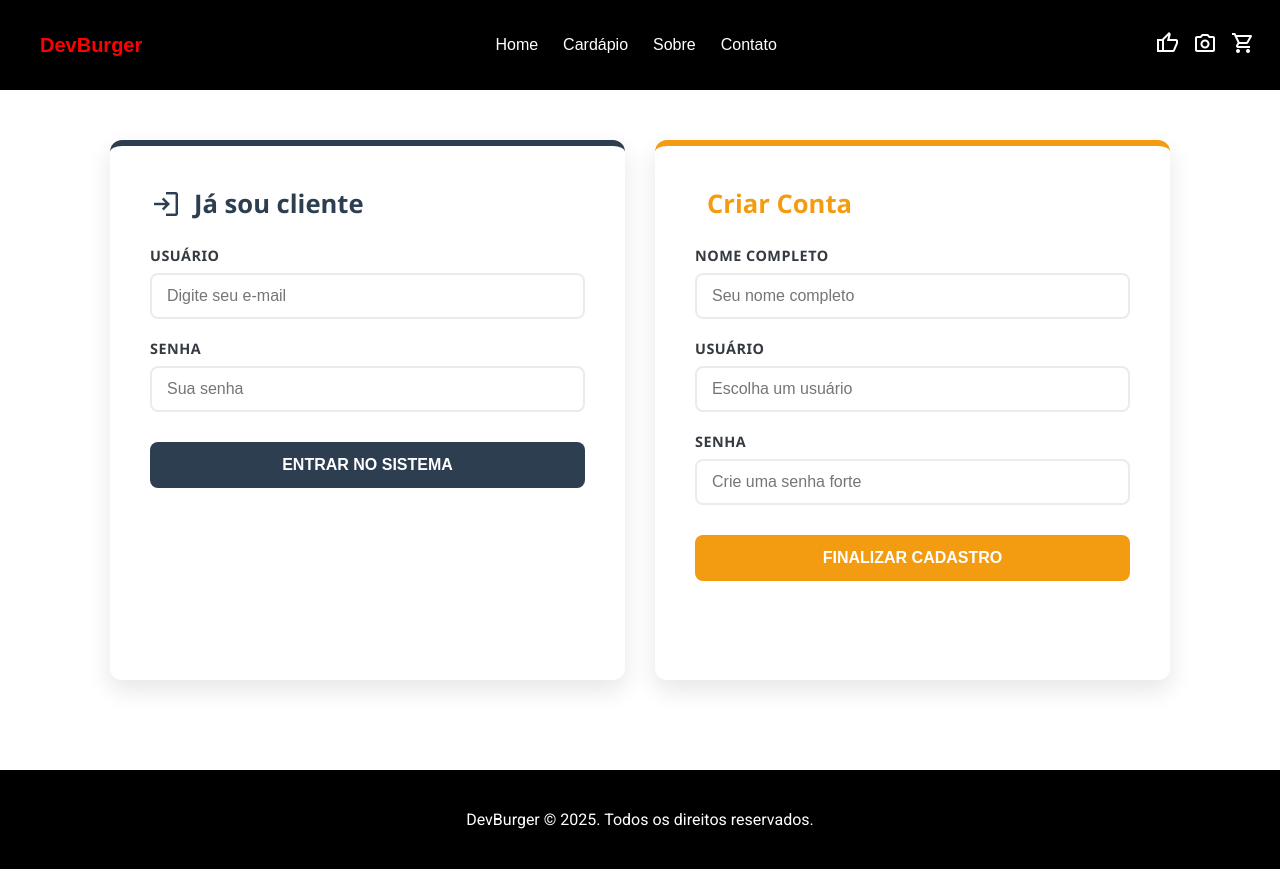
After one commit to Carlos-Daniel-Dantas/DevBurguer, a Flask app: template templates/login.html in a window 1280 px wide. The commit adds this page. Run offline with Flask 3, Linux system fonts and the light colour scheme; the template is opened without the code that fills it, so the values that code supplies are empty.

Commit message:
Add: Função cadastrar e login de úsuario feita, também carrinho de itens inserido usando js.

```diff
--- a/app.py
+++ b/app.py
@@ -1,7 +1,10 @@
-from flask import Flask, render_template
+from flask import Flask, render_template, request, redirect, session
 from model.produto import capturando_produtos, capturando_destaques, capturando_produto
+from model.usuarios import Usuarios
 
 app = Flask(__name__)
+
+app.secret_key = "banana_loca"
 
 @app.route("/")
 def pagina_principal():
@@ -11,9 +14,6 @@ def pagina_principal():
 
     return render_template("index.html", produtos = produtos, destaques = destaques)
 
-
-
-
 @app.route("/pagina2/<codigo>")
 def pagina_pagina2(codigo):
 
@@ -21,6 +21,41 @@ def pagina_pagina2(codigo):
 
     return render_template("pagina2.html", rcp = rcp)
 
+@app.route("/cadastrar", methods=["GET"])
+def cadastrar():
+
+    usuario = request.form.get("usuario")
+    senha = request.form.get("senha")
+    nome = request.form.get ("nome")
+
+    novo_usuario = Usuarios(usuario, senha, nome)
+    novo_usuario.cadastrar()
+
+    return render_template("/login.html")
+
+@app.route("/login/usuario", methods=["POST"])
+def pagina_login():
+    usuario = request.form.get("usuario")
+    senha = request.form.get("senha")
+
+    resultado = usuario.logar(usuario, senha)
+    return render_template("login.html")
+
+    if not resultado:
+        session["usuario_logado"] = resultado
+        return redirect()
+
+@app.route('/carrinho')
+def ver_carrinho():
+    # Pega a lista de produtos da sessão, ou uma lista vazia se não houver nada
+    itens = session.get('carrinho', [])
+
+    # Calcula o total (convertendo para float se necessário)
+    total = sum(float(str(item['preco']).replace(',', '.')) for item in itens)
+
+    return render_template('carrinho.html', carrinho=itens, total=f"{total:.2f}".replace('.', ','))
+
+
 
 if __name__=="__main__":
     app.run(debug=True)
--- a/templates/layout.html
+++ b/templates/layout.html
@@ -7,27 +7,130 @@
 
     <link rel="preconnect" href="https://fonts.googleapis.com" />
     <link rel="preconnect" href="https://fonts.gstatic.com" crossorigin />
-    <link
-      href="https://fonts.googleapis.com/css2?family=Roboto:wght@400;700&family=Oswald:wght@500&display=swap"
-      rel="stylesheet"
-    />
-    <link
-      rel="stylesheet"
-      href="https://fonts.googleapis.com/css2?family=Material+Symbols+Outlined:opsz,wght,FILL,GRAD@24,400,0,0"
-    />
+    <link href="https://fonts.googleapis.com/css2?family=Roboto:wght@400;700&family=Oswald:wght@500&display=swap" rel="stylesheet" />
+    <link rel="stylesheet" href="https://fonts.googleapis.com/css2?family=Material+Symbols+Outlined:opsz,wght,FILL,GRAD@24,400,0,0" />
 
-<!-- Incluir os links para CSS (pode ter mais arquivos ou arquivos com nomes diferentes) -->
     <link rel="stylesheet" href="/static/css/reset.css" />
     <link rel="stylesheet" href="/static/css/variables.css" />
     <link rel="stylesheet" href="/static/css/main.css" />
     <link rel="stylesheet" href="/static/css/media.css" />
 
-    {% block css_adicional %}
-    {% endblock %}
+    <style>
+        /* CSS INTERNO PARA O CARRINHO */
+
+        /* Sidebar - Escondida por padrão à direita */
+        .cart-sidebar {
+            position: fixed;
+            top: 0;
+            right: -100%; /* Escondido fora da tela */
+            width: 350px;
+            height: 100%;
+            background-color: #fff;
+            box-shadow: -5px 0 15px rgba(0,0,0,0.2);
+            z-index: 1000;
+            transition: right 0.4s ease;
+            display: flex;
+            flex-direction: column;
+            color: #333;
+        }
+
+        /* Quando a sidebar estiver ativa */
+        .cart-sidebar.active {
+            right: 0;
+        }
+
+        .cart-sidebar__header {
+            padding: 20px;
+            background-color: #f8f8f8;
+            display: flex;
+            justify-content: space-between;
+            align-items: center;
+            border-bottom: 1px solid #ddd;
+        }
+
+        .cart-sidebar__header h3 {
+            margin: 0;
+            font-family: 'Oswald', sans-serif;
+        }
+
+        .cart-sidebar__close {
+            background: none;
+            border: none;
+            cursor: pointer;
+            color: #ff4d4d;
+        }
+
+        .cart-sidebar__content {
+            flex-grow: 1;
+            padding: 20px;
+            overflow-y: auto;
+        }
+
+        .cart-sidebar__list {
+            list-style: none;
+            padding: 0;
+        }
+
+        .cart-sidebar__list li {
+            display: flex;
+            justify-content: space-between;
+            padding: 10px 0;
+            border-bottom: 1px solid #eee;
+            font-family: 'Roboto', sans-serif;
+        }
+
+        .cart-sidebar__footer {
+            padding: 20px;
+            border-top: 1px solid #ddd;
+        }
+
+        .btn-finalize {
+            width: 100%;
+            padding: 15px;
+            background-color: #28a745;
+            color: white;
+            border: none;
+            border-radius: 5px;
+            font-weight: bold;
+            cursor: pointer;
+            transition: background 0.3s;
+        }
+
+        .btn-finalize:hover {
+            background-color: #218838;
+        }
+
+        /* Overlay - Fundo escuro atrás da sidebar */
+        .cart-overlay {
+            position: fixed;
+            top: 0;
+            left: 0;
+            width: 100%;
+            height: 100%;
+            background: rgba(0,0,0,0.5);
+            display: none;
+            z-index: 999;
+        }
+
+        .cart-overlay.active {
+            display: block;
+        }
+
+        .cart-empty {
+            text-align: center;
+            color: #777;
+            margin-top: 20px;
+        }
+
+        /* Ajuste do cursor para o ícone */
+        .header__icon {
+            cursor: pointer;
+        }
+    </style>
+
+    {% block css_adicional %}{% endblock %}
 </head>
 <body>
-
-  <!-- Header e Navbar -->
 
 <header class="header">
     <div class="header__container">
@@ -35,28 +138,19 @@
 
         <nav class="header__nav">
             <ul class="header__menu">
-        <li class="header__item">
-          <a href="#" class="header__link">Home</a>
-        </li>
-        <li class="header__item">
-          <a href="#menu" class="header__link">Cardápio</a>
-        </li>
-        <li class="header__item">
-          <a href="#" class="header__link">Sobre</a>
-        </li>
-        <li class="header__item">
-          <a href="#" class="header__link">Contato</a>
-        </li>
+                <li class="header__item"><a href="#" class="header__link">Home</a></li>
+                <li class="header__item"><a href="#menu" class="header__link">Cardápio</a></li>
+                <li class="header__item"><a href="#" class="header__link">Sobre</a></li>
+                <li class="header__item"><a href="#" class="header__link">Contato</a></li>
             </ul>
         </nav>
 
         <div class="header__social">
-      <a href="#" class="header__icon"
-        ><span class="material-symbols-outlined">thumb_up</span></a
-      >
-      <a href="#" class="header__icon"
-        ><span class="material-symbols-outlined">photo_camera</span></a
-      >
+            <a href="#" class="header__icon"><span class="material-symbols-outlined">thumb_up</span></a>
+            <a href="#" class="header__icon"><span class="material-symbols-outlined">photo_camera</span></a>
+            <a href="javascript:void(0)" class="header__icon" onclick="toggleCarrinho()">
+                <span class="material-symbols-outlined">shopping_cart</span>
+            </a>
         </div>
 
         <button class="header__toggle">
@@ -65,11 +159,14 @@
     </div>
 </header>
 
-
-
+<main>
     {% block conteudo %}
-Aqui é onde vai todo o conteudo do site
+    <div style="padding: 50px; text-align: center;">
+        <h2>Bem-vindo ao DevBurger!</h2>
+        <p>Clique no ícone do carrinho para ver seus itens.</p>
+    </div>
     {% endblock %}
+</main>
 
 <footer class="footer">
     <p class="footer__text">
@@ -77,5 +174,60 @@ Aqui é onde vai todo o conteudo do site
     </p>
 </footer>
 
+<div id="cart-overlay" class="cart-overlay" onclick="toggleCarrinho()"></div>
+
+<div id="carrinho-lateral" class="cart-sidebar">
+    <div class="cart-sidebar__header">
+        <h3>Meu Carrinho</h3>
+        <button onclick="toggleCarrinho()" class="cart-sidebar__close">
+            <span class="material-symbols-outlined">close</span>
+        </button>
+    </div>
+
+    <div class="cart-sidebar__content">
+        {% if session.get('carrinho') %}
+            <ul class="cart-sidebar__list">
+                {% for item in session.get('carrinho') %}
+                <li>
+                    <span>{{ item.produto }}</span>
+                    <strong>R$ {{ item.preco }}</strong>
+                </li>
+                {% endfor %}
+            </ul>
+        {% else %}
+
+            <ul class="carrinho">
+                <li>
+                    <span>X-Burger Especial</span>
+                    <strong>R$ 25,00</strong>
+                </li>
+                <li>
+                    <span>Batata Frita G</span>
+                    <strong>R$ 15,00</strong>
+                </li>
+            </ul>
+
+        {% endif %}
+    </div>
+
+    <div class="cart-sidebar__footer">
+        <button class="btn-finalize">Finalizar Pedido</button>
+    </div>
+</div>
+
+<script>
+    // JS INTERNO PARA ABRIR/FECHAR
+    function toggleCarrinho() {
+        const sidebar = document.getElementById('carrinho-lateral');
+        const overlay = document.getElementById('cart-overlay');
+
+        // Alterna a classe 'active'
+        sidebar.classList.toggle('active');
+        overlay.classList.toggle('active');
+    }
+</script>
+
+<script src="../js/carrinho.js"></script>
+
 </body>
 </html>
--- /dev/null
+++ b/templates/login.html
@@ -0,0 +1,182 @@
+{% extends "layout.html" %}
+
+{% block css_adicional %}
+<link rel="stylesheet" href="../static/css/login.css">
+<style>
+    /* Estilos específicos para a estrutura de autenticação */
+    :root {
+        --primary-blue: #2c3e50;
+        --orange-btn: #f39c12;
+        --bg-light: #f8f9fa;
+        --text-dark: #343a40;
+        --white: #ffffff;
+        --border-gray: #ced4da;
+        --shadow: 0 10px 25px rgba(0, 0, 0, 0.1);
+    }
+
+    .auth-container {
+        display: flex;
+        justify-content: center;
+        align-items: stretch;
+        gap: 30px;
+        padding: 50px 20px;
+        max-width: 1100px;
+        margin: 0 auto;
+        min-height: 80vh;
+        flex-wrap: wrap;
+        font-family: 'Segoe UI', Tahoma, Geneva, Verdana, sans-serif;
+    }
+
+    .auth-card {
+        background: var(--white);
+        flex: 1;
+        min-width: 320px;
+        padding: 40px;
+        border-radius: 12px;
+        box-shadow: var(--shadow);
+        border-top: 6px solid var(--primary-blue);
+        display: flex;
+        flex-direction: column;
+        transition: transform 0.3s ease;
+    }
+
+    .auth-card:hover {
+        transform: translateY(-5px);
+    }
+
+    .auth-title {
+        display: flex;
+        align-items: center;
+        gap: 12px;
+        font-size: 1.6rem;
+        color: var(--primary-blue);
+        margin-bottom: 25px;
+        font-weight: 700;
+    }
+
+    .auth-title .material-symbols-outlined {
+        font-size: 32px;
+    }
+
+    .auth-form {
+        display: flex;
+        flex-direction: column;
+        gap: 20px;
+    }
+
+    .input-group {
+        display: flex;
+        flex-direction: column;
+        gap: 8px;
+    }
+
+    .input-group label {
+        font-size: 0.9rem;
+        font-weight: 600;
+        color: var(--text-dark);
+        text-transform: uppercase;
+        letter-spacing: 0.5px;
+    }
+
+    .input-group input {
+        padding: 12px 15px;
+        border: 2px solid #e9ecef;
+        border-radius: 8px;
+        font-size: 1rem;
+        transition: all 0.3s ease;
+    }
+
+    .input-group input:focus {
+        outline: none;
+        border-color: var(--primary-blue);
+        background-color: #fff;
+        box-shadow: 0 0 0 4px rgba(44, 62, 80, 0.1);
+    }
+
+    .btn-auth {
+        margin-top: 10px;
+        padding: 14px;
+        border: none;
+        border-radius: 8px;
+        font-size: 1rem;
+        font-weight: 700;
+        text-transform: uppercase;
+        cursor: pointer;
+        color: white;
+        transition: filter 0.2s, transform 0.1s;
+    }
+
+    .btn-auth:active {
+        transform: scale(0.98);
+    }
+
+    .btn-login {
+        background-color: var(--primary-blue);
+    }
+
+    .btn-register {
+        background-color: var(--orange-btn);
+    }
+
+    .btn-auth:hover {
+        filter: brightness(1.1);
+    }
+
+    /* Responsividade */
+    @media (max-width: 768px) {
+        .auth-container {
+            flex-direction: column;
+            padding: 20px;
+        }
+
+        .auth-card {
+            min-width: 100%;
+            padding: 25px;
+        }
+    }
+</style>
+{% endblock %}
+
+{% block conteudo %}
+<main class="auth-container">
+    <section class="auth-card">
+        <h2 class="auth-title">
+            <span class="material-symbols-outlined">login</span>
+            Já sou cliente
+        </h2>
+        <form action="#" method="POST" class="auth-form">
+            <div class="input-group">
+                <label for="login-email">Usuário</label>
+                <input type="email" id="login-email" name="email" placeholder="Digite seu e-mail" required>
+            </div>
+            <div class="input-group">
+                <label for="login-password">Senha</label>
+                <input type="password" id="login-password" name="password" placeholder="Sua senha" required>
+            </div>
+            <button type="submit" class="btn-auth btn-login">Entrar no Sistema</button>
+        </form>
+    </section>
+
+    <section class="auth-card" style="border-top-color: var(--orange-btn);">
+        <h2 class="auth-title" style="color: var(--orange-btn);">
+            <span class="material-symbols-outlined"></span>
+            Criar Conta
+        </h2>
+        <form action="/cadastrar" method="POST" class="auth-form">
+            <div class="input-group">
+                <label for="reg-name">Nome Completo</label>
+                <input type="text" id="reg-name" name="nome" placeholder="Seu nome completo" required>
+            </div>
+            <div class="input-group">
+                <label for="reg-user">Usuário</label>
+                <input type="text" id="reg-user" name="usuario" placeholder="Escolha um usuário" required>
+            </div>
+            <div class="input-group">
+                <label for="reg-password">Senha</label>
+                <input type="password" id="reg-password" name="senha" placeholder="Crie uma senha forte" required>
+            </div>
+            <button type="submit" class="btn-auth btn-register">Finalizar Cadastro</button>
+        </form>
+    </section>
+</main>
+{% endblock %}
```
Also changed, not shown: js/carrinho.js (added, +35 -0 lines), migrate/estrutura_banco.sql (+7 -1 lines), migrate/insert_hamburgueres.sql (added, +11 -0 lines), model/usuarios.py (added, +43 -0 lines), templates/index.html (+10 -51 lines). Lines whose indentation alone changed are shown as unchanged.
